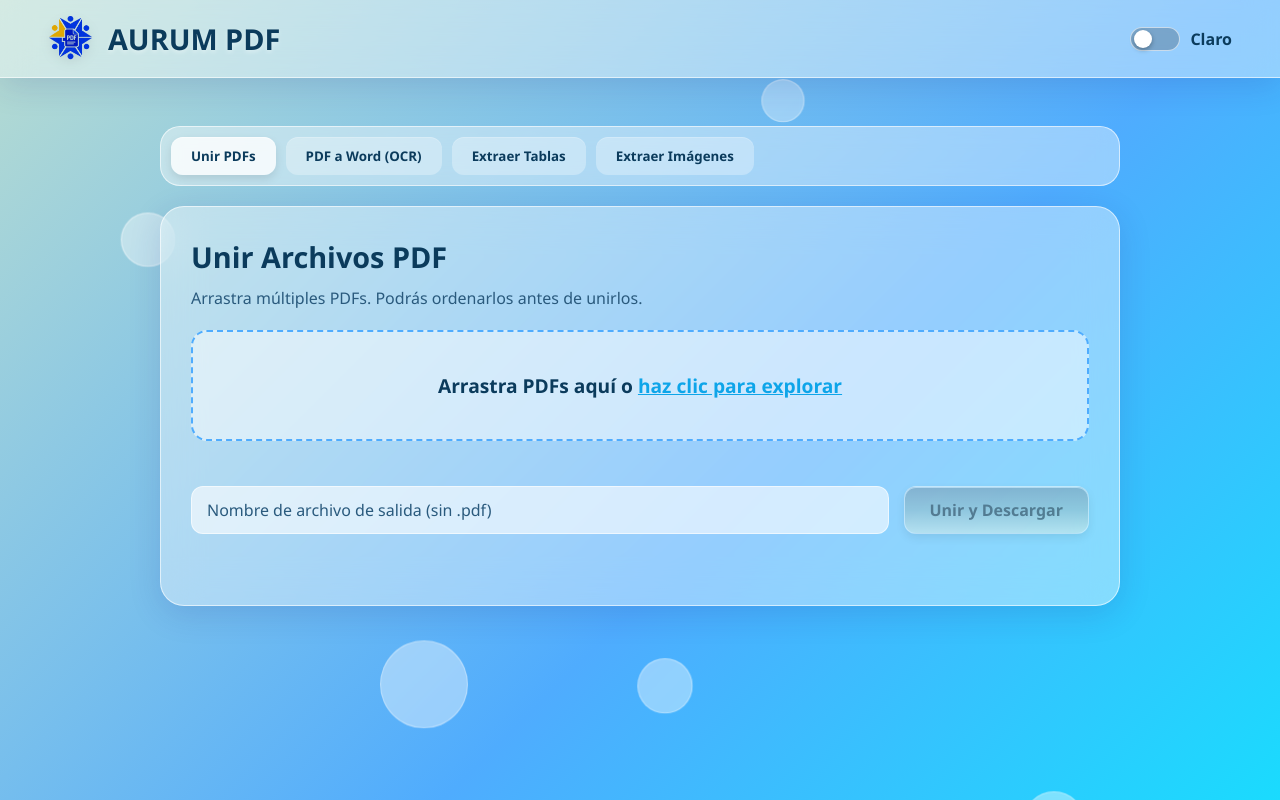
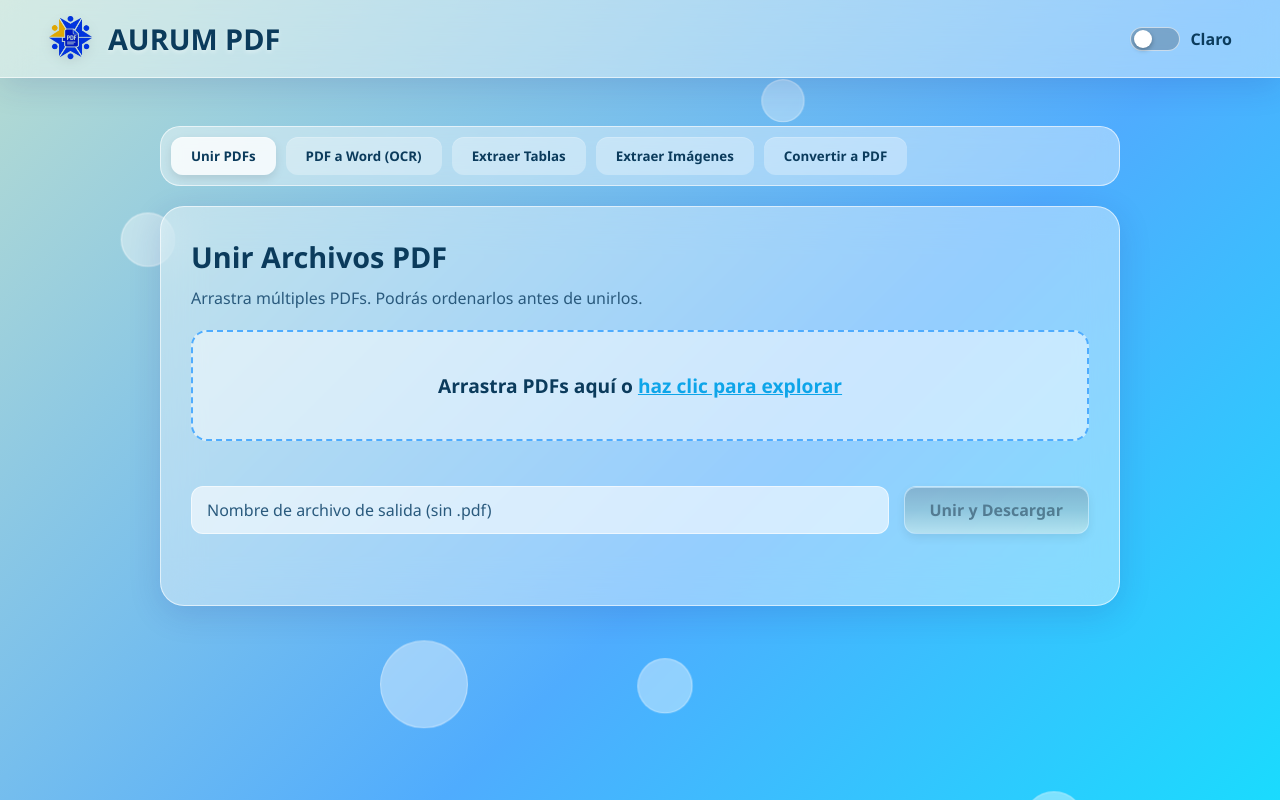
Before and after one commit to Morenito23302/Aurum-PDF, a Django app: page / in a window 1280 px wide. Run offline with Django 5.2, Linux system fonts and the light colour scheme; some web fonts are replaced.

Commit message:
Fix Render deployment and add Any-to-PDF feature

```diff
--- a/core/settings.py
+++ b/core/settings.py
@@ -27,6 +27,8 @@ DEBUG = True
 
 ALLOWED_HOSTS = ['*']
 
+SECURE_PROXY_SSL_HEADER = ('HTTP_X_FORWARDED_PROTO', 'https')
+CSRF_TRUSTED_ORIGINS = ['https://*.onrender.com']
 
 # Application definition
 
--- a/pdf_tools/urls.py
+++ b/pdf_tools/urls.py
@@ -7,4 +7,5 @@ urlpatterns = [
     path('api/to-word/', views.api_to_word, name='api_to_word'),
     path('api/extract-tables/', views.api_extract_tables, name='api_extract_tables'),
     path('api/extract-images/', views.api_extract_images, name='api_extract_images'),
+    path('api/any-to-pdf/', views.api_any_to_pdf, name='api_any_to_pdf'),
 ]
--- a/pdf_tools/views.py
+++ b/pdf_tools/views.py
@@ -3,7 +3,7 @@ import tempfile
 from django.shortcuts import render
 from django.http import FileResponse, JsonResponse, HttpResponseBadRequest
 from django.views.decorators.csrf import csrf_exempt
-from .utils import merge_pdfs_util, convert_to_word_util, extract_tables_util, extract_images_util
+from .utils import merge_pdfs_util, convert_to_word_util, extract_tables_util, extract_images_util, convert_to_pdf_util
 
 def index(request):
     return render(request, 'base.html')
@@ -116,3 +116,34 @@ def api_extract_images(request):
         except Exception as e:
             return HttpResponseBadRequest(str(e))
     return HttpResponseBadRequest("Invalid request")
+
+@csrf_exempt
+def api_any_to_pdf(request):
+    if request.method == 'POST':
+        file = request.FILES.get('file')
+        custom_name = request.POST.get('custom_name', 'converted_document').strip()
+        if not custom_name:
+            custom_name = 'converted_document'
+
+        if not file:
+            return HttpResponseBadRequest("Need a file to convert.")
+
+        _, original_ext = os.path.splitext(file.name)
+        original_ext = original_ext.lower()
+
+        fd, temp_input_path = tempfile.mkstemp(suffix=original_ext)
+        with os.fdopen(fd, 'wb') as destination:
+            for chunk in file.chunks():
+                destination.write(chunk)
+
+        output_path = temp_input_path.replace(original_ext, '.pdf')
+        if not output_path.endswith('.pdf'):
+            output_path += '.pdf'
+
+        try:
+            convert_to_pdf_util(temp_input_path, output_path, original_ext)
+            response = FileResponse(open(output_path, 'rb'), as_attachment=True, filename=f"{custom_name}.pdf")
+            return response
+        except Exception as e:
+            return HttpResponseBadRequest(str(e))
+    return HttpResponseBadRequest("Invalid request")
--- /dev/null
+++ b/render.yaml
@@ -0,0 +1,5 @@
+services:
+  - type: web
+    name: aurum-pdf
+    env: docker
+    plan: free
--- a/requirements.txt
+++ b/requirements.txt
@@ -8,3 +8,4 @@ pytesseract
 python-docx
 gunicorn
 whitenoise
+Pillow
--- a/static/js/app.js
+++ b/static/js/app.js
@@ -37,7 +37,7 @@ document.addEventListener('DOMContentLoaded', () => {
     const hideModal = () => loadingModal.classList.remove('visible');
 
     // 4. File Handlers and Managers
-    const initTool = (toolId, apiEndpoint, isMultiple = false) => {
+    const initTool = (toolId, apiEndpoint, isMultiple = false, acceptedExtensions = ['.pdf']) => {
         const dropZone = document.getElementById(`drop-zone-${toolId}`);
         const fileInput = document.getElementById(`fileput-${toolId}`);
         const fileListContainer = document.getElementById(`file-list-${toolId}`);
@@ -96,13 +96,17 @@ document.addEventListener('DOMContentLoaded', () => {
         };
 
         const handleFiles = (files) => {
-            const pdfFiles = Array.from(files).filter(f => f.type === 'application/pdf');
-            if (pdfFiles.length === 0) return alert("Solo se aceptan archivos PDF.");
+            const validFiles = Array.from(files).filter(f => {
+                if (acceptedExtensions.includes('*')) return true;
+                const extension = "." + f.name.split('.').pop().toLowerCase();
+                return acceptedExtensions.includes(extension) || (f.type === 'application/pdf' && acceptedExtensions.includes('.pdf'));
+            });
+            if (validFiles.length === 0) return alert("Archivos no soportados o inválidos para esta herramienta.");
 
             if (isMultiple) {
-                selectedFiles = [...selectedFiles, ...pdfFiles];
+                selectedFiles = [...selectedFiles, ...validFiles];
             } else {
-                selectedFiles = [pdfFiles[0]];
+                selectedFiles = [validFiles[0]];
             }
             updateUI();
         };
@@ -189,10 +193,11 @@ document.addEventListener('DOMContentLoaded', () => {
         });
     };
 
-    // Initialize all 4 tools
+    // Initialize all tools
     initTool('merge', '/api/merge/', true);
     initTool('word', '/api/to-word/', false);
     initTool('tables', '/api/extract-tables/', false);
     initTool('images', '/api/extract-images/', false);
+    initTool('anytopdf', '/api/any-to-pdf/', false, ['.docx', '.doc', '.xlsx', '.xls', '.ppt', '.pptx', '.jpg', '.jpeg', '.png', '.bmp', '.tiff']);
 
 });
--- a/templates/base.html
+++ b/templates/base.html
@@ -35,6 +35,7 @@
             <button class="nav-btn" data-target="word">PDF a Word (OCR)</button>
             <button class="nav-btn" data-target="tables">Extraer Tablas</button>
             <button class="nav-btn" data-target="images">Extraer Imágenes</button>
+            <button class="nav-btn" data-target="anytopdf">Convertir a PDF</button>
         </nav>
 
         <div class="glass-panel">
@@ -97,6 +98,21 @@
                     <input type="text" id="name-images" placeholder="Nombre de archivo (sin .zip)" class="input-name">
                     <button id="btn-images" class="btn-primary aero-btn" disabled>Extraer a ZIP</button>
                 </div>
+        </section>
+
+            <!-- Sección: Any to PDF -->
+            <section id="anytopdf" class="tool-section">
+                <h2>Convertir a PDF</h2>
+                <p>Convierte documentos de Word, Excel, PowerPoint o Imágenes a formato PDF.</p>
+                <div class="drop-zone single-drop" id="drop-zone-anytopdf">
+                    <span class="drop-text">Arrastra un archivo aquí o <span class="browse">explora</span></span>
+                    <input type="file" id="fileput-anytopdf" accept=".docx,.doc,.xlsx,.xls,.ppt,.pptx,.jpg,.jpeg,.png,.bmp,.tiff" hidden>
+                </div>
+                <div id="file-list-anytopdf" class="file-list"></div>
+                <div class="action-bar">
+                    <input type="text" id="name-anytopdf" placeholder="Nombre de archivo (sin .pdf)" class="input-name">
+                    <button id="btn-anytopdf" class="btn-primary aero-btn" disabled>A PDF</button>
+                </div>
             </section>
         </div>
     </main>
```
Also changed, not shown: pdf_tools/utils.py (+27 -0 lines), 1 other file.
